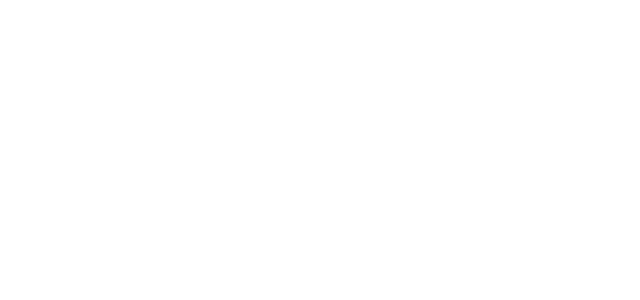
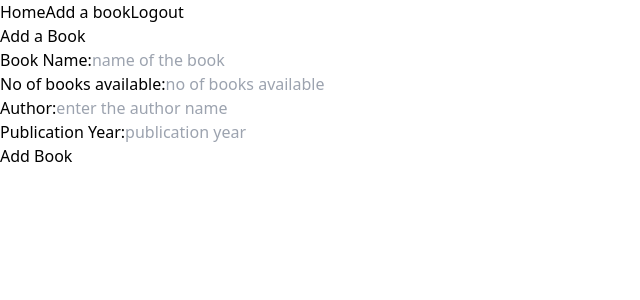
Before and after one commit to Aashish17405/BookHaven, a React (Vite) app: page /add-book in a window 1280 px wide. Shown: the top 300 px of the page, without its empty margins (0-640 px from the left). Built offline with nearby package versions, Linux system fonts and the light colour scheme.

Commit message:
add a book

```diff
--- a/package.json
+++ b/package.json
@@ -20,7 +20,7 @@
     "react": "^18.3.1",
     "react-dom": "^18.3.1",
     "react-icons": "^5.2.1",
-    "react-router-dom": "^6.25.0",
+    "react-router-dom": "^6.26.0",
     "zod": "^3.23.8"
   },
   "devDependencies": {
--- a/src/App.jsx
+++ b/src/App.jsx
@@ -1,18 +1,18 @@
 import './App.css'
-import ImageGallery from './components/ImageGallery'
-import ImageUpload from './components/ImageUpload'
+import Addbook from './components/Addbook'
 import Page from './components/Page'
-import PopupForm from './components/PopupForm'
+import { Routes,Route } from 'react-router-dom'
 
 function App() {
 
   return (
-    <>
-      <Page/>
-      {/* <PopupForm/> */}
-      {/* <ImageUpload/> */}
-      {/* <ImageGallery/> */}
-    </>
+    <div>
+      <Routes>
+        <Route path="/" element={<Page />} />
+        <Route path="/home" element={<Page />} />
+        <Route path="/add-book" element={<Addbook />} />
+      </Routes>
+    </div>
   )
 }
 
--- /dev/null
+++ b/src/components/Addbook.jsx
@@ -0,0 +1,90 @@
+import { useState } from "react";
+import Navbar from "./Navbar";
+
+function Addbook() {
+    const [bookname, setBookname] = useState('');
+    const [author, setAuthor] = useState('');
+    const [available, setAvailable] = useState('');
+    const [publicationyear, setPublicationyear] = useState('');
+
+    const handleChange = async (event) => {
+        event.preventDefault();
+
+        try {
+            const response = await fetch('http://localhost:3000/add-book', {
+                method: 'POST',
+                headers: {
+                    'Content-Type': 'application/json',
+                },
+                body: JSON.stringify({
+                    bookname,
+                    author,
+                    available,
+                    publicationyear,
+                }),
+            });
+
+            const data = await response.json();
+            console.log(data.message);
+            setBookname('');
+            setAuthor('');
+            setAvailable('');
+            setPublicationyear('');
+        } catch (error) {
+            console.error("Error adding book:", error);
+        }
+    };
+
+    return (
+        <div>
+            <Navbar/>
+            <form onSubmit={handleChange}>
+                <h1>Add a Book</h1>
+                <label>
+                    Book Name:
+                    <input
+                        type="text"
+                        placeholder="name of the book"
+                        className="border border-black rounded"
+                        onChange={(event) => setBookname(event.target.value)}
+                    />
+                </label><br />
+                <label>
+                    No of books available:
+                    <input
+                        type="number"
+                        placeholder="no of books available"
+                        className="border border-black rounded"
+                        onChange={(event) => setAvailable(event.target.value)}
+                    />
+                </label><br />
+                <label>
+                    Author:
+                    <input
+                        type="text"
+                        placeholder="enter the author name"
+                        className="border border-black rounded"
+                        onChange={(event) => setAuthor(event.target.value)}
+                    />
+                </label><br />
+                <label>
+                    Publication Year:
+                    <input
+                        type="number"
+                        placeholder="publication year"
+                        className="border border-black rounded"
+                        onChange={(event) => setPublicationyear(event.target.value)}
+                    />
+                </label><br />
+                <button
+                    type="submit"
+                    className="border border-black rounded"
+                >
+                    Add Book
+                </button>
+            </form>
+        </div>
+    );
+}
+
+export default Addbook;
--- /dev/null
+++ b/src/components/Navbar.jsx
@@ -0,0 +1,10 @@
+import { useNavigate } from "react-router-dom";
+function Navbar(){
+    const navigate = useNavigate();
+    return <div>
+        <button onClick={() => navigate('/home')}>Home</button>
+        <button onClick={() => navigate('/add-book')}>Add a book</button>
+        <button onClick={() => navigate('/')}>Logout</button>
+    </div>
+}
+export default Navbar;
--- a/src/components/Page.jsx
+++ b/src/components/Page.jsx
@@ -1,6 +1,7 @@
 import React, { useState, useEffect } from 'react';
 import Book from './Book';
 import PopupForm from './PopupForm';
+import Navbar from './Navbar';
 
 function Page() {
   const [books, setBooks] = useState([]);
@@ -40,6 +41,7 @@
 
   return (
     <div>
+      <Navbar/>
       {showPopup && <PopupForm bookName={bookName}/>}
       {books.map(book => (
         <Book
--- a/src/components/PopupForm.jsx
+++ b/src/components/PopupForm.jsx
@@ -28,6 +28,7 @@
     return (
         <div className="flex items-center justify-center h-screen">
             <div className="p-2 border border-green-500">
+                <form>
                     <h1 className="ml-10">Book Allocation Form</h1>
                     <label>
                         Name:
@@ -55,6 +56,7 @@
                     >
                         Allocate
                     </button>
+                </form>
             </div>
         </div>
     );
```
Also changed, not shown: 2 other files (tests, documents, lock files or other folders). Lines whose indentation alone changed are shown as unchanged.
